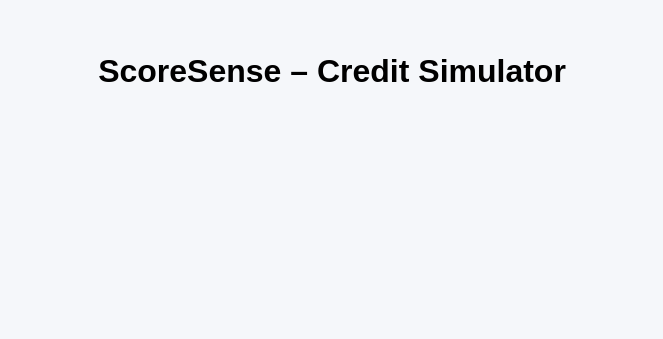
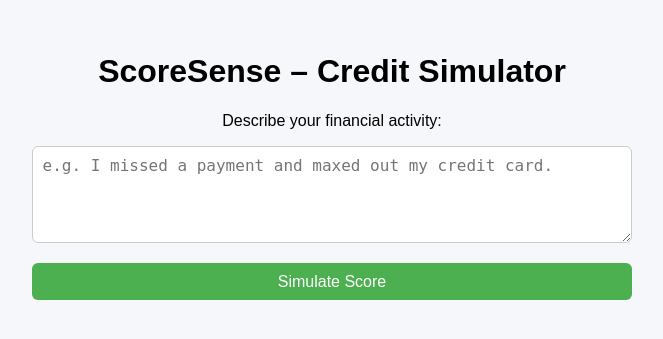
Before and after one commit to banflam/credit_captain, a Django app: page / in a window 1280 px wide. Shown: the top 339 px of the page, without its empty margins (308-971 px from the left). Run offline with Django 5.2, Linux system fonts and the light colour scheme; some libraries are stand-ins or nearby versions.

Commit message:
fixed the bug

```diff
--- a/credit_captain/simulator/templates/simulator/home.html
+++ b/credit_captain/simulator/templates/simulator/home.html
@@ -48,8 +48,8 @@
       }
 
       #gauge-container {
-        width: 250px;
-        height: 150px;
+        width: 300px;
+        height: 180px;
         margin: 2rem auto 1rem;
       }
 
@@ -65,11 +65,6 @@
     <div class="container">
       <h1>ScoreSense – Credit Simulator</h1>
 
-      {% if score %}
-      <div id="gauge-container">
-        <canvas id="score-gauge"></canvas>
-      </div>
-
       <form method="post">
         {% csrf_token %}
         <label for="input_text">Describe your financial activity:</label>
@@ -83,16 +78,18 @@
         <button type="submit">Simulate Score</button>
       </form>
 
+      {% if score %}
+      <div id="gauge-container">
+        <canvas id="score-gauge"></canvas>
+      </div>
+
       <div class="result">
         <h3>Your Simulated Credit Score: {{ score }}</h3>
         <p><strong>Tier:</strong> {{ tier }}</p>
         <p><strong>Reason:</strong> {{ explanation }}</p>
         <p><strong>Advice:</strong> {{ advice }}</p>
       </div>
-      {% endif %}
-    </div>
 
-    {% if score %}
       <script>
         const opts = {
           angle: 0.15,
@@ -114,7 +111,7 @@
           limitMin: true,
           highDpiSupport: true,
           staticLabels: {
-          font: "12px sans-serif",
+            font: "14px sans-serif",
             labels: [300, 580, 670, 740, 800, 850],
             color: "#000000",
             fractionDigits: 0,
@@ -129,5 +126,6 @@
         gauge.set({{ score }});
       </script>
       {% endif %}
+    </div>
   </body>
 </html>
```
Lines whose indentation alone changed are shown as unchanged.
